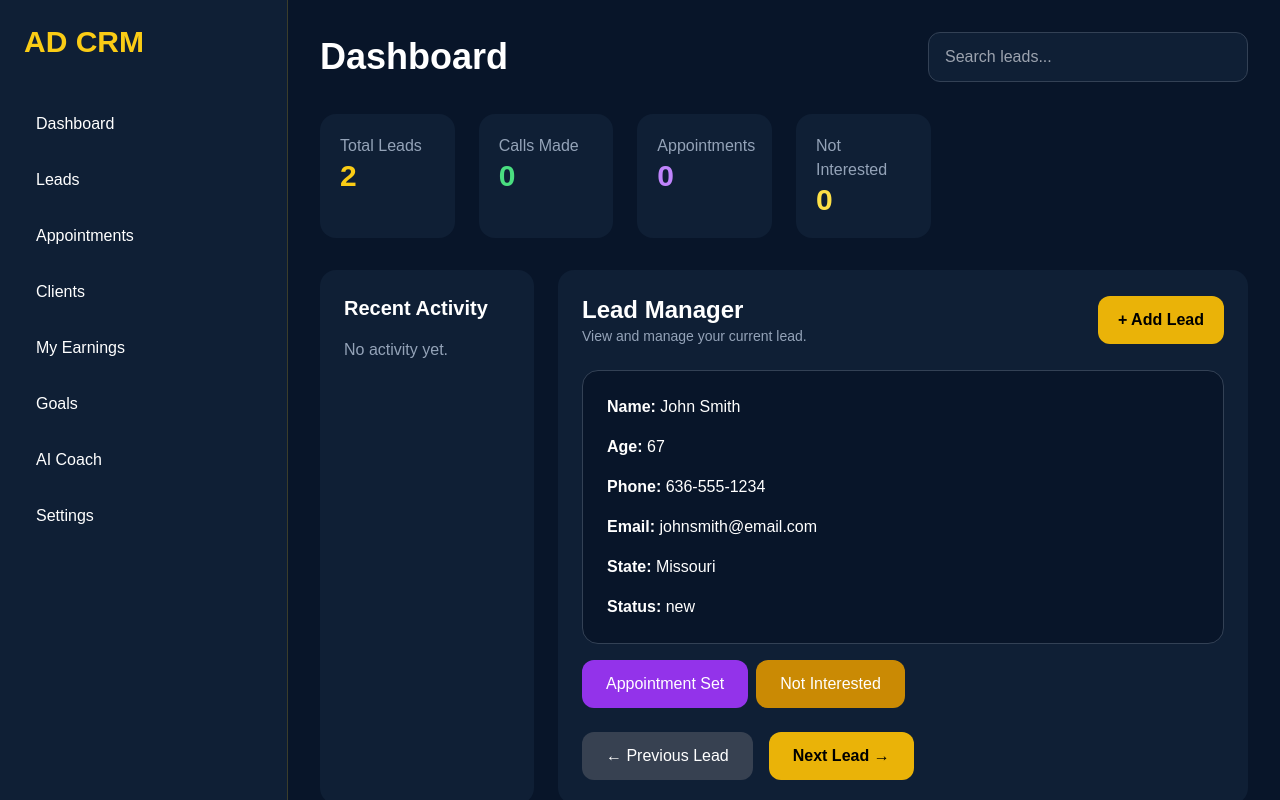
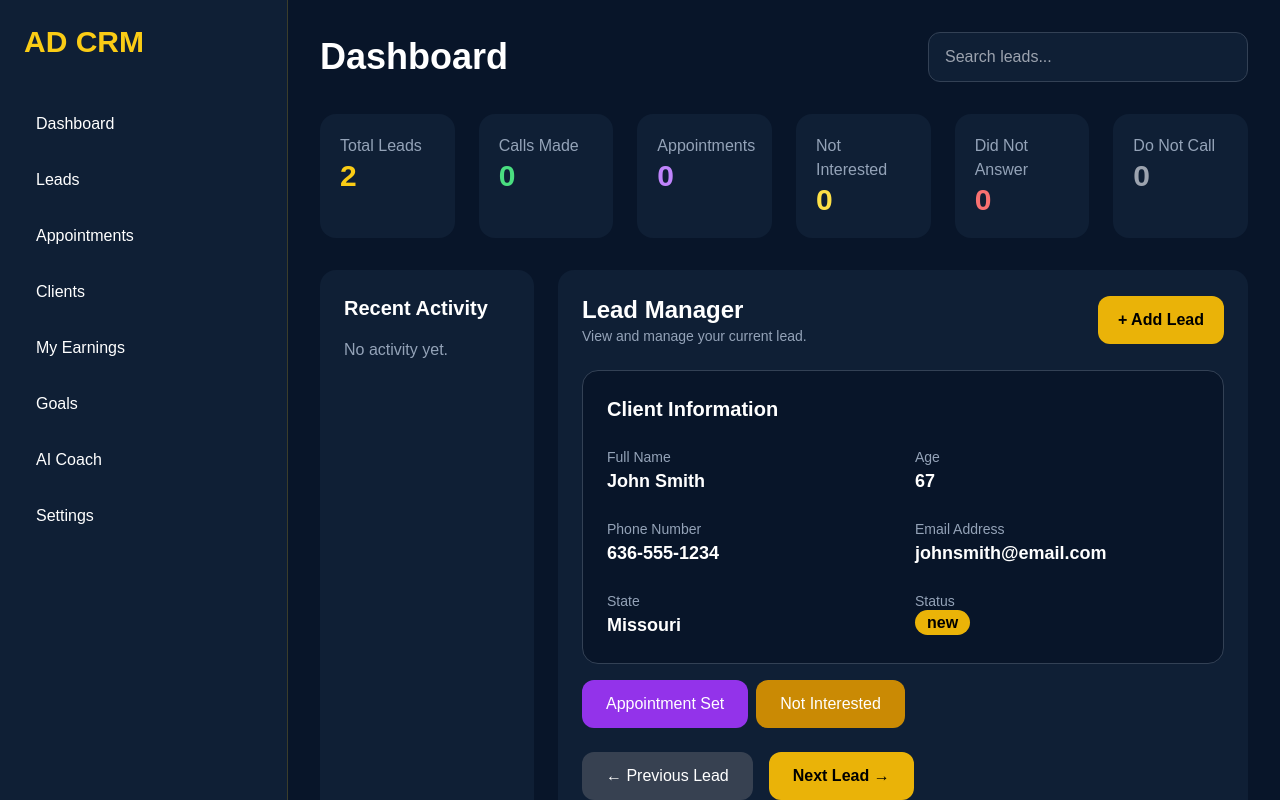
Before and after one commit to Engineco1414/ad-brokerage-crm, a Next.js app: page /dashboard in a window 1280 px wide. Shown: the top 800 px of the page. Built offline with nearby package versions, Linux system fonts and the light colour scheme.

Commit message:
client card replaced

```diff
--- a/app/dashboard/page.tsx
+++ b/app/dashboard/page.tsx
@@ -85,7 +85,18 @@ const notInterestedCount = leads.filter(
     {notInterestedCount}
   </h2>
 </div>
-
+<div className="bg-[#0F1F35] rounded-2xl p-5">
+  <p className="text-slate-400">Did Not Answer</p>
+  <h2 className="text-3xl font-bold text-red-400">
+    0
+  </h2>
+</div>
+<div className="bg-[#0F1F35] rounded-2xl p-5">
+  <p className="text-slate-400">Do Not Call</p>
+  <h2 className="text-3xl font-bold text-gray-400">
+    0
+  </h2>
+</div>
 </div>
 
       <div className="grid grid-cols-12 gap-6">
@@ -185,32 +196,58 @@ const notInterestedCount = leads.filter(
             </div>
           )}
 
-<div className="bg-[#081529] border border-slate-700 rounded-2xl p-6 space-y-4">
+<div className="bg-[#081529] border border-slate-700 rounded-2xl p-6">
+
+  <h3 className="text-xl font-bold mb-6">
+    Client Information
+  </h3>
+
+  <div className="grid grid-cols-2 gap-6">
+
     <div>
-              <strong>Name:</strong> {leads[currentLead].name}
+      <p className="text-slate-400 text-sm">Full Name</p>
+      <p className="text-lg font-semibold">
+        {leads[currentLead].name}
+      </p>
     </div>
 
     <div>
-              <strong>Age:</strong> {leads[currentLead].age}
+      <p className="text-slate-400 text-sm">Age</p>
+      <p className="text-lg font-semibold">
+        {leads[currentLead].age}
+      </p>
     </div>
 
     <div>
-              <strong>Phone:</strong> {leads[currentLead].phone}
+      <p className="text-slate-400 text-sm">Phone Number</p>
+      <p className="text-lg font-semibold">
+        {leads[currentLead].phone}
+      </p>
     </div>
 
     <div>
-              <strong>Email:</strong> {leads[currentLead].email}
+      <p className="text-slate-400 text-sm">Email Address</p>
+      <p className="text-lg font-semibold">
+        {leads[currentLead].email}
+      </p>
     </div>
 
     <div>
-  <strong>State:</strong> {leads[currentLead].state}
+      <p className="text-slate-400 text-sm">State</p>
+      <p className="text-lg font-semibold">
+        {leads[currentLead].state}
+      </p>
     </div>
 
     <div>
-<div>
-  <strong>Status:</strong> {leads[currentLead].status}
+      <p className="text-slate-400 text-sm">Status</p>
+      <span className="bg-yellow-500 text-black px-3 py-1 rounded-full font-bold">
+        {leads[currentLead].status}
+      </span>
     </div>
+
   </div>
+
 </div>
 
 <button
```
Lines whose indentation alone changed are shown as unchanged.
